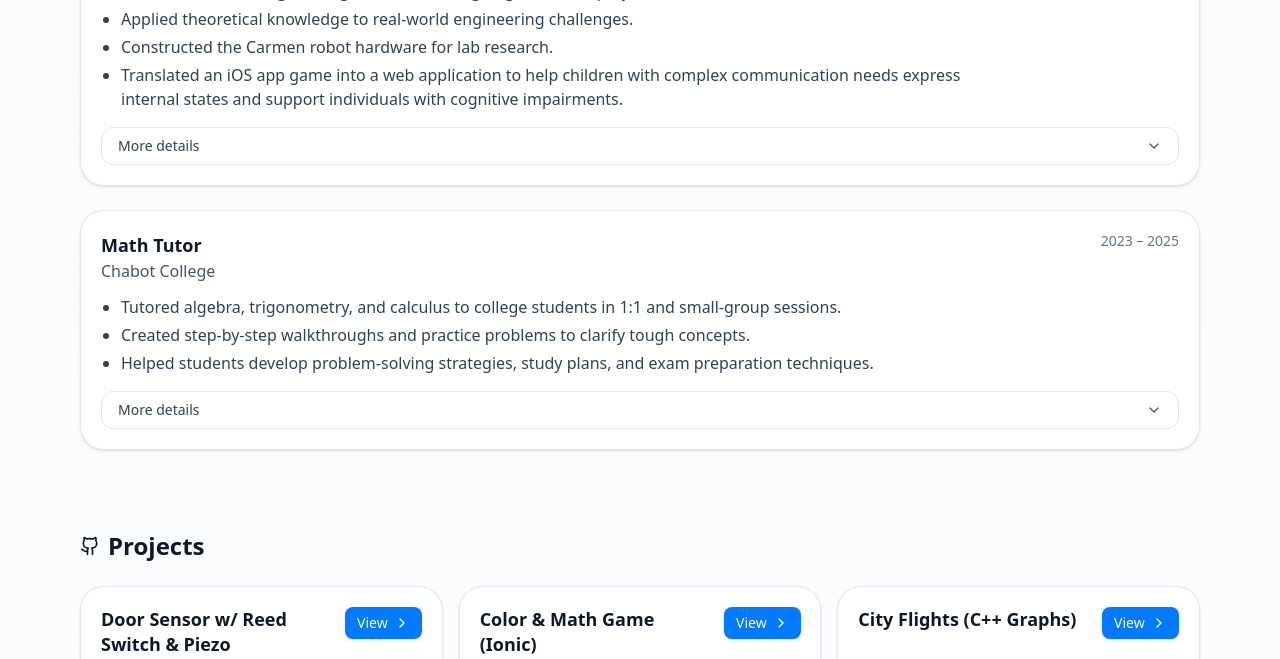
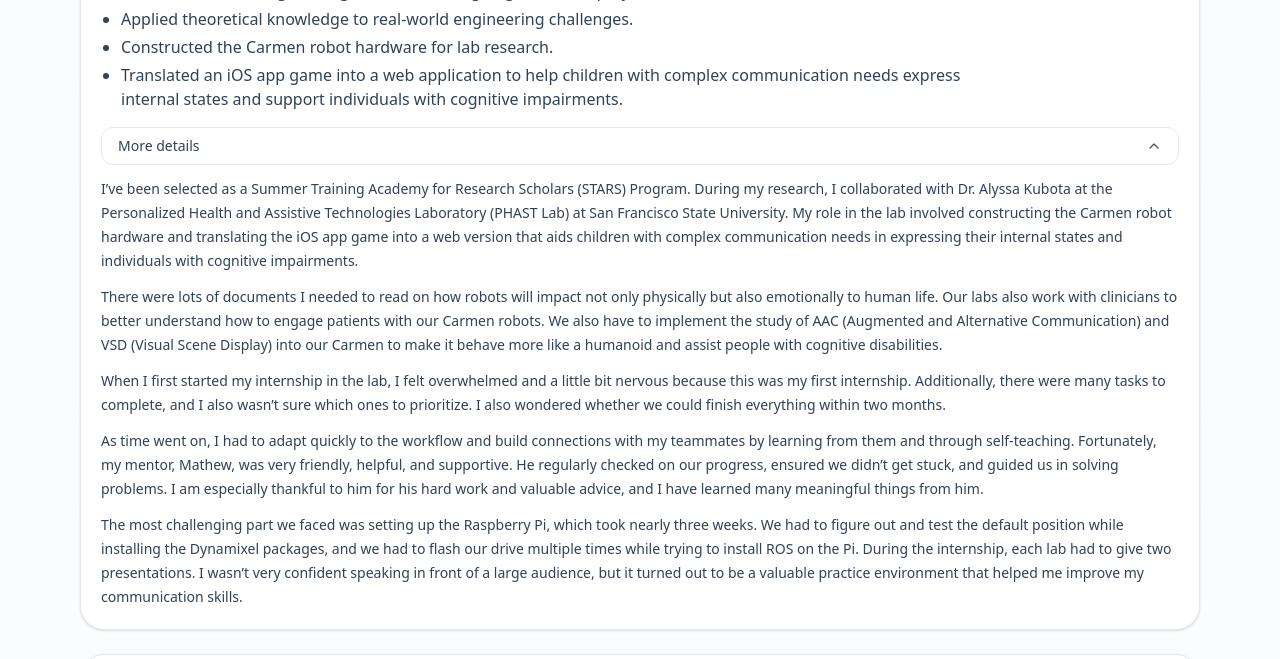
Before and after one commit to ryanhuynh02/ryan-portfolio, a Next.js app: page / in a window 1280 px wide. Shown: the part 1360-2019 px from the top of the page. Built offline with nearby package versions, Linux system fonts and the light colour scheme.

Commit message:
add experience and drop down menu

```diff
--- a/src/app/page.tsx
+++ b/src/app/page.tsx
@@ -177,72 +177,56 @@ function AboutCollapse() {
 }
 
 function ExperienceMoreSFSU() {
-  const [open, setOpen] = useState(false);
+  // Always-expanded version: no toggle, no state.
   return (
     <div className="mt-4">
-      <button
-        type="button"
-        onClick={() => setOpen((v) => !v)}
-        className="w-full inline-flex items-center justify-between gap-2 rounded-xl border border-slate-200 bg-white px-4 py-2 text-sm hover:bg-slate-50"
-        aria-expanded={open}
-      >
+      {/* Static header bar (not clickable) */}
+      <div className="w-full inline-flex items-center justify-between gap-2 rounded-xl border border-slate-200 bg-white px-4 py-2 text-sm cursor-default select-none">
         <span className="font-medium text-slate-700">More details</span>
-        <ChevronDown
-          className={`h-4 w-4 text-slate-600 transition-transform ${
-            open ? "rotate-180" : ""
-          }`}
-        />
-      </button>
+        {/* Keep chevron rotated to indicate expanded */}
+        <ChevronDown className="h-4 w-4 text-slate-600 rotate-180" />
+      </div>
 
-      {open && (
+      {/* Always-visible content */}
       <div className="mt-3 text-sm leading-6 text-slate-700 space-y-3">
         <p>
-            I’ve been selected as a Summer Training Academy for Research
-            Scholars (STARS) Program. During my research, I collaborated with Dr
-            Alyssa Kubota at the Personalized Health and Assistive Technologies
-            Laboratory (PHAST Lab) at San Francisco State University. My role in
-            the lab involved constructing the Carmen robot hardware and
-            translating the iOS app game into a web version that aids children
-            with complex communication needs in expressing their internal states
-            and individuals with cognitive impairments.
+          I’ve been selected as a Summer Training Academy for Research Scholars (STARS) Program.
+          During my research, I collaborated with Dr. Alyssa Kubota at the Personalized Health and
+          Assistive Technologies Laboratory (PHAST Lab) at San Francisco State University. My role
+          in the lab involved constructing the Carmen robot hardware and translating the iOS app
+          game into a web version that aids children with complex communication needs in expressing
+          their internal states and individuals with cognitive impairments.
         </p>
         <p>
-            There were lots of documents I needed to read on how robots will
-            impact not only physically but also emotionally to human life. Our
-            labs also work with clinicians to better understand how to engage
-            patients with our Carmen robots. We also have to implement the study
-            of AAC (Augmented and Alternative Communication) and VSD (Visual
-            Scene Display) into our Carmen to make it behave more like a
-            humanoid and assist people with cognitive disabilities
+          There were lots of documents I needed to read on how robots will impact not only
+          physically but also emotionally to human life. Our labs also work with clinicians to
+          better understand how to engage patients with our Carmen robots. We also have to implement
+          the study of AAC (Augmented and Alternative Communication) and VSD (Visual Scene Display)
+          into our Carmen to make it behave more like a humanoid and assist people with cognitive
+          disabilities.
         </p>
         <p>
-            When I first started my internship in the lab, I felt overwhelmed
-            and a little bit of nervous because this was my first internship.
-            Additionally, there were many tasks to complete, and I also wasn’t
-            sure which ones to prioritize. I also wondered whether we could
-            finish everything within two months.
+          When I first started my internship in the lab, I felt overwhelmed and a little bit nervous
+          because this was my first internship. Additionally, there were many tasks to complete, and
+          I also wasn’t sure which ones to prioritize. I also wondered whether we could finish
+          everything within two months.
         </p>
         <p>
-            As time went on, I had to adapt quickly to the workflow and build
-            connections with my teammates by learning from them and through
-            self-teaching. Fortunately, my mentor, Mathew, was very friendly,
-            helpful, and supportive. He regularly checked on our progress,
-            ensured we didn’t get stuck, and guided us in solving problems. I am
-            especially thankful to him for his hard work and valuable advice,
-            and I have learned many meaningful things from him.
+          As time went on, I had to adapt quickly to the workflow and build connections with my
+          teammates by learning from them and through self-teaching. Fortunately, my mentor, Mathew,
+          was very friendly, helpful, and supportive. He regularly checked on our progress, ensured
+          we didn’t get stuck, and guided us in solving problems. I am especially thankful to him
+          for his hard work and valuable advice, and I have learned many meaningful things from him.
         </p>
         <p>
-            The most challenging part we faced was setting up the Raspberry Pi,
-            which took nearly three weeks. We had to figure out and test the
-            default position while installing the Dynamixel packages, and we had
-            to flash our drive multiple times while trying to install ROS on the
-            Pi. During the internship, each lab had to give two presentations. I
-            wasn’t very confident speaking in front of a large audience, but it
-            turned out to be a valuable practice environment that helped me
-            improve my communication skills.
+          The most challenging part we faced was setting up the Raspberry Pi, which took nearly
+          three weeks. We had to figure out and test the default position while installing the
+          Dynamixel packages, and we had to flash our drive multiple times while trying to install
+          ROS on the Pi. During the internship, each lab had to give two presentations. I wasn’t
+          very confident speaking in front of a large audience, but it turned out to be a valuable
+          practice environment that helped me improve my communication skills.
         </p>
       </div>
-      )}
     </div>
   );
 }
@@ -272,21 +256,23 @@ function ExperienceMoreTutor() {
             Supported students across Algebra, Trigonometry, Pre-Calculus, and
             Calculus in 1:1 and small-group sessions. Quickly assessed
             misconceptions and tailored explanations to each learner’s approach.
+            Built step-by-step solution guides and targeted practice sets; emphasized
+            problem-solving strategies (draw a sketch, define variables, check
+            units, sanity-check answers). Tools used: whiteboard derivations, Desmos/GeoGebra for visualization, and Calculator.
           </p>
           <p>
-            Built step-by-step solution guides and targeted practice sets; emphasized
-            problem-solving strategies (draw a sketch, define variables, check
-            units, sanity-check answers).
+            Tutoring gave me the chance to revisit core concepts and formulas on a regular basis,
+            which strengthened my understanding and helped me excel in higher-level math courses.
+            As a result, my grades improved noticeably. I also became as a TA for my Math
+            professor, which exposed me to his teaching style and grading techniques and directly
+            improved my own tutoring skills. This experience helped me build a closer mentor–mentee
+            relationship with him; I asked him for advice on how he achieved  his academic success,
+            and he was always willing to share his insights and experiences with me.
+            Tutoring and TA work also connected me with more
+            students and gave me more opportunities to practice spoken English in real, everyday
+            conversations.
           </p>
-          <p>
-            Coached study plans before midterms/finals, including spaced
-            repetition and error-log reviews to turn mistakes into checkpoints
-            for future problems.
-          </p>
-          <p>
-            Tools used: whiteboard derivations, Desmos/GeoGebra for visualization,
-            and LaTeX snippets to format clear formulas for handouts.
-          </p>
+
         </div>
       )}
     </div>
```
Lines whose indentation alone changed are shown as unchanged.
